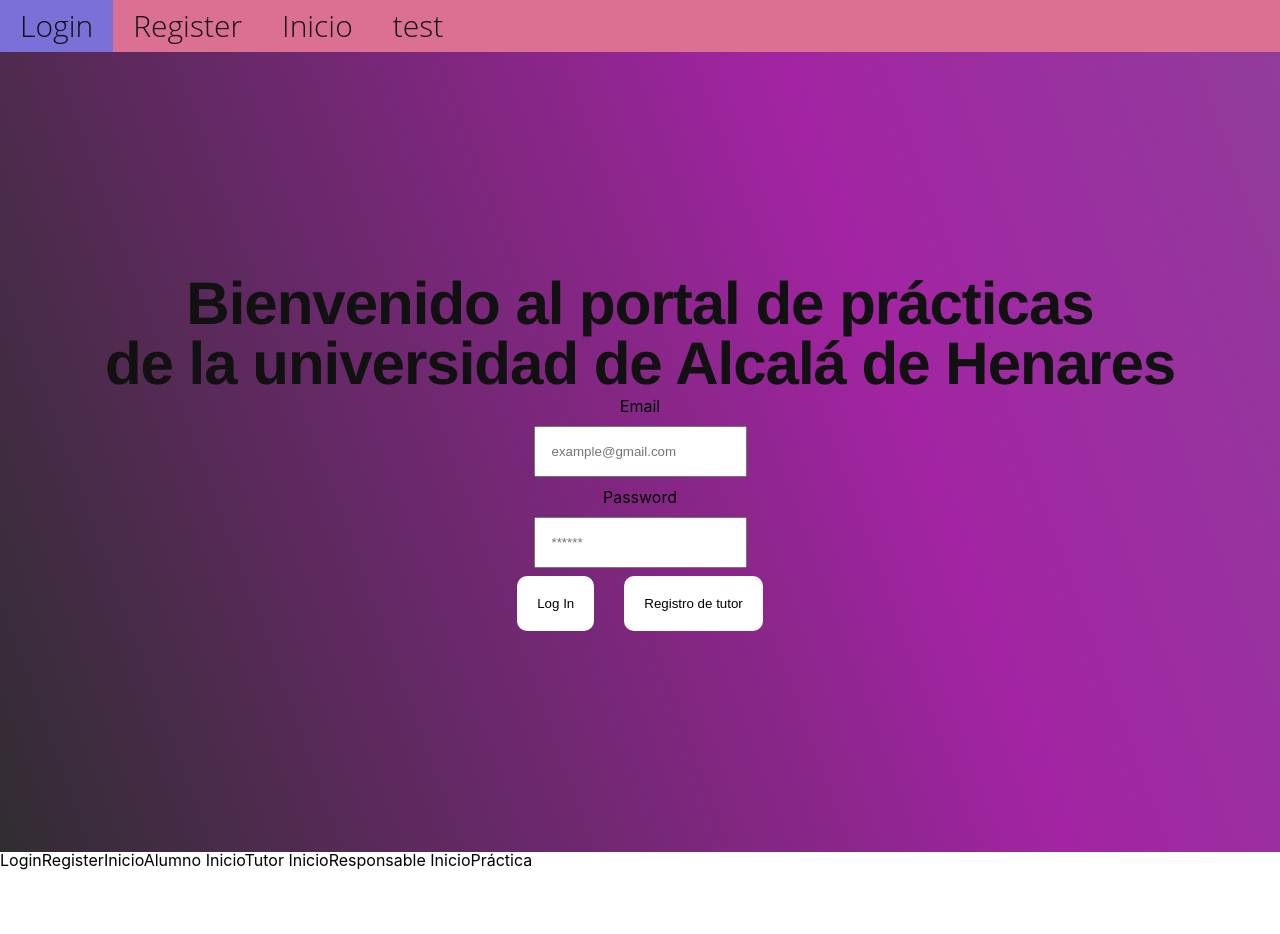
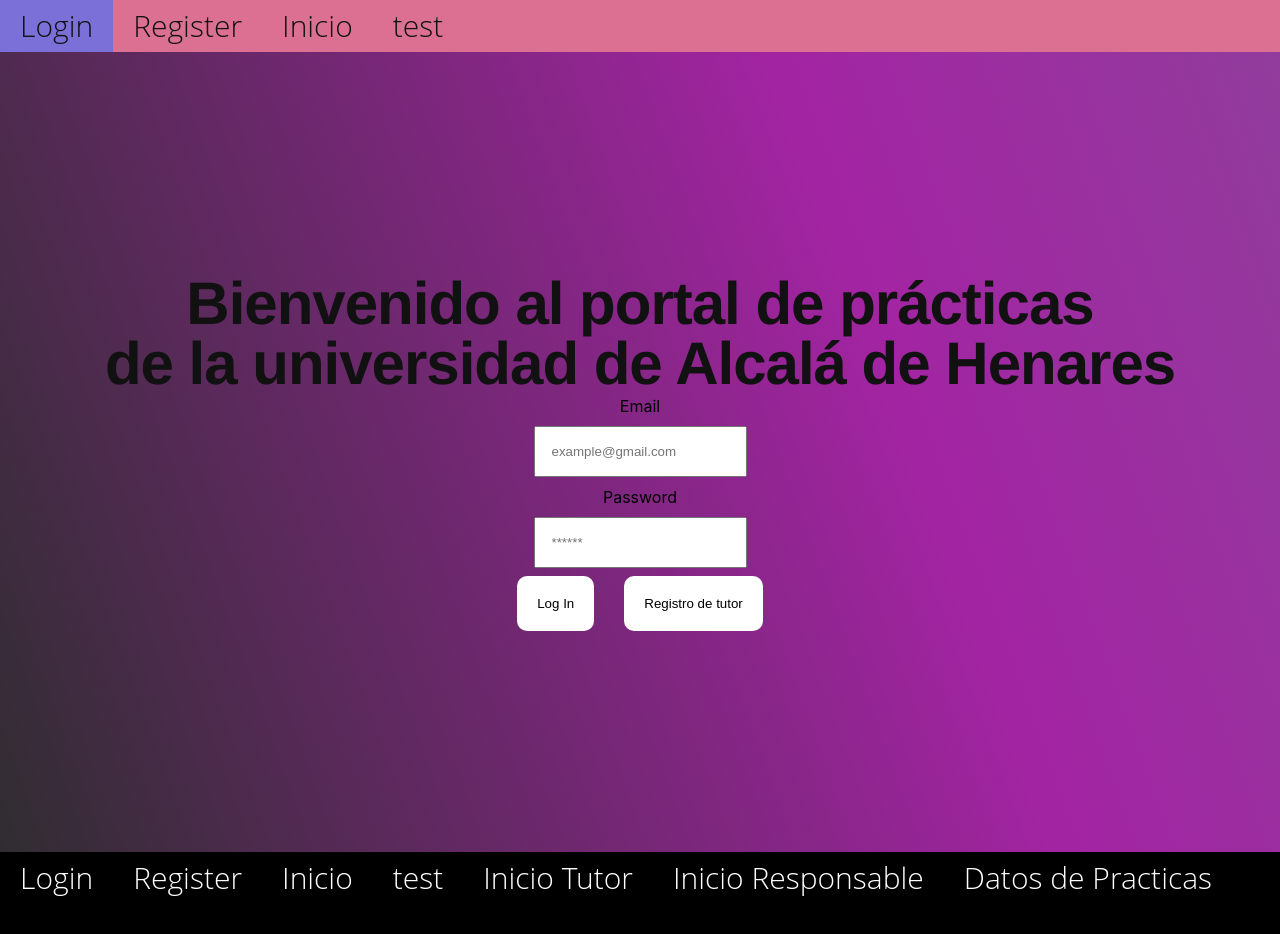
Before and after one commit to KTtazo/G17Web2022, a React (Create React App) app: page / in a window 1280 px wide. Shown: the top 934 px of the page. Before the commit the page ends 870 px from the top, so only its background shows below. Built offline with nearby package versions, Linux system fonts and the light colour scheme.

Commit message:
actualizacion footer

```diff
--- a/src/navigation/layout/footer/index_foot.js
+++ b/src/navigation/layout/footer/index_foot.js
@@ -3,15 +3,28 @@
 import styles from "./style.module.scss";
 function Footer() {
   return (
-    <footer>
-      <div>
-        <Link to={urlPaths.login}>Login</Link>
-        <Link to={urlPaths.register}>Register</Link>
-        <Link to={urlPaths.inicioAlumno}>InicioAlumno </Link>
-        <Link to={urlPaths.inicioTut}>InicioTutor </Link>
-        <Link to={urlPaths.inicioResponsable}>InicioResponsable </Link>
-        <Link to={urlPaths.datosPractica}>InicioPráctica </Link>
-      </div>
+    <footer className={styles["header"]}>
+        <Link className={styles["item"]} to={urlPaths.login}>
+          Login
+        </Link>
+        <Link className={styles["item"]} to={urlPaths.register}>
+          Register
+        </Link>
+        <Link className={styles["item"]} to={urlPaths.inicioAlumno}>
+          Inicio{" "}
+        </Link>
+        <Link className={styles["item"]} to={`${urlPaths.information}/1`}>
+          test{" "}
+        </Link>
+        <Link className={styles["item"]} to={`${urlPaths.inicioTutor}/1`}>
+          Inicio Tutor{" "}
+        </Link>
+        <Link className={styles["item"]} to={`${urlPaths.inicioResponsable}/1`}>
+          Inicio Responsable{" "}
+        </Link>
+        <Link className={styles["item"]} to={`${urlPaths.datosPractica}/1`}>
+          Datos de Practicas{" "}
+        </Link>
     </footer>
   );
 }
--- a/src/navigation/layout/footer/style.module.scss
+++ b/src/navigation/layout/footer/style.module.scss
@@ -2,21 +2,21 @@
   display: flex;
   flex-direction: row;
 
-  background-color: palevioletred;
+  background-color: rgb(0, 0, 0);
 
   .item {
-    color: #111;
+    color: rgb(255, 255, 255);
     font-family: "Open Sans", sans-serif;
     font-size: 30px;
     font-weight: 30;
     line-height: 32px;
-    // margin: 0 0 72px;
+    margin: 0 0 72px;
     text-align: center;
 
     padding: 10px 20px;
 
     &:hover {
-      background-color: rgb(122, 112, 216);
+      background-color: rgb(84, 67, 218);
     }
   }
 }
```
